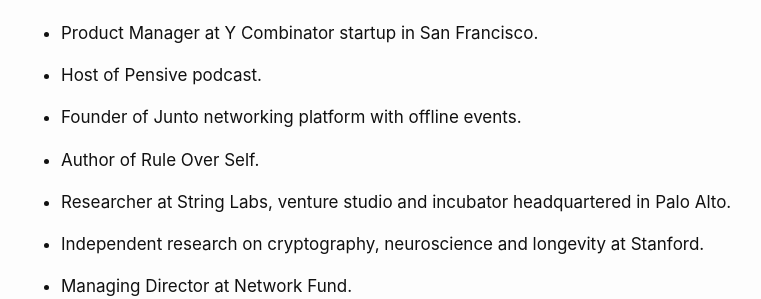
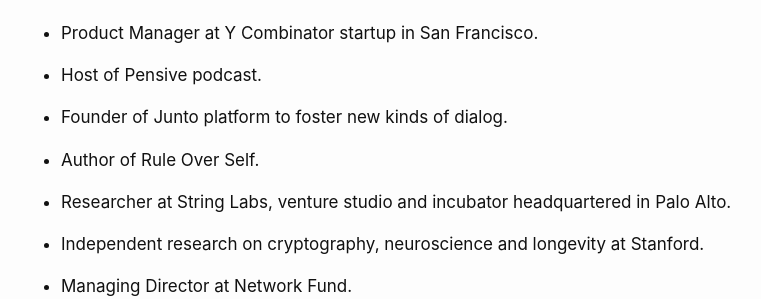
Before and after one commit to link-daniel/link.github.io, a Jekyll site: the page built from biography.md, in a window 1280 px wide and 900 px high, scrolled down 1828 px. Shown: the part 153-452 px from the top of the window, without its empty margins (239-1000 px from the left). Built offline with Jekyll 4.4.1, drawn with Linux system fonts in a browser that asks for light colours.

Commit message:
Update biography.md

```diff
--- a/biography.md
+++ b/biography.md
@@ -66,7 +66,7 @@ At Harvard Kennedy School, he co-founded a nonprofit focused on governance and t
 
 - Host of Pensive podcast.
 
-- Founder of Junto networking platform with offline events.
+- Founder of Junto platform to foster new kinds of dialog.
 
 - Author of Rule Over Self.
 
```
